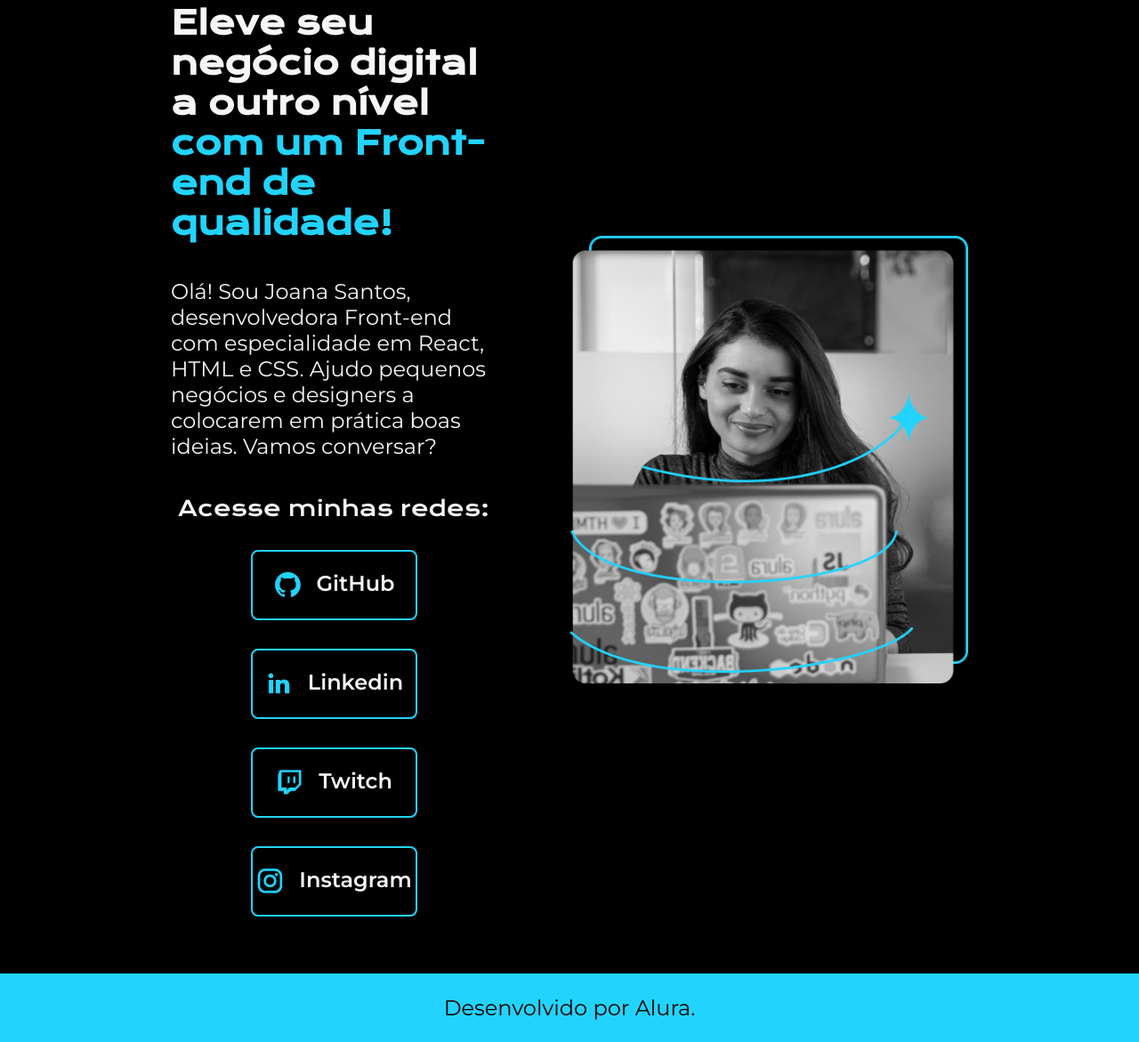
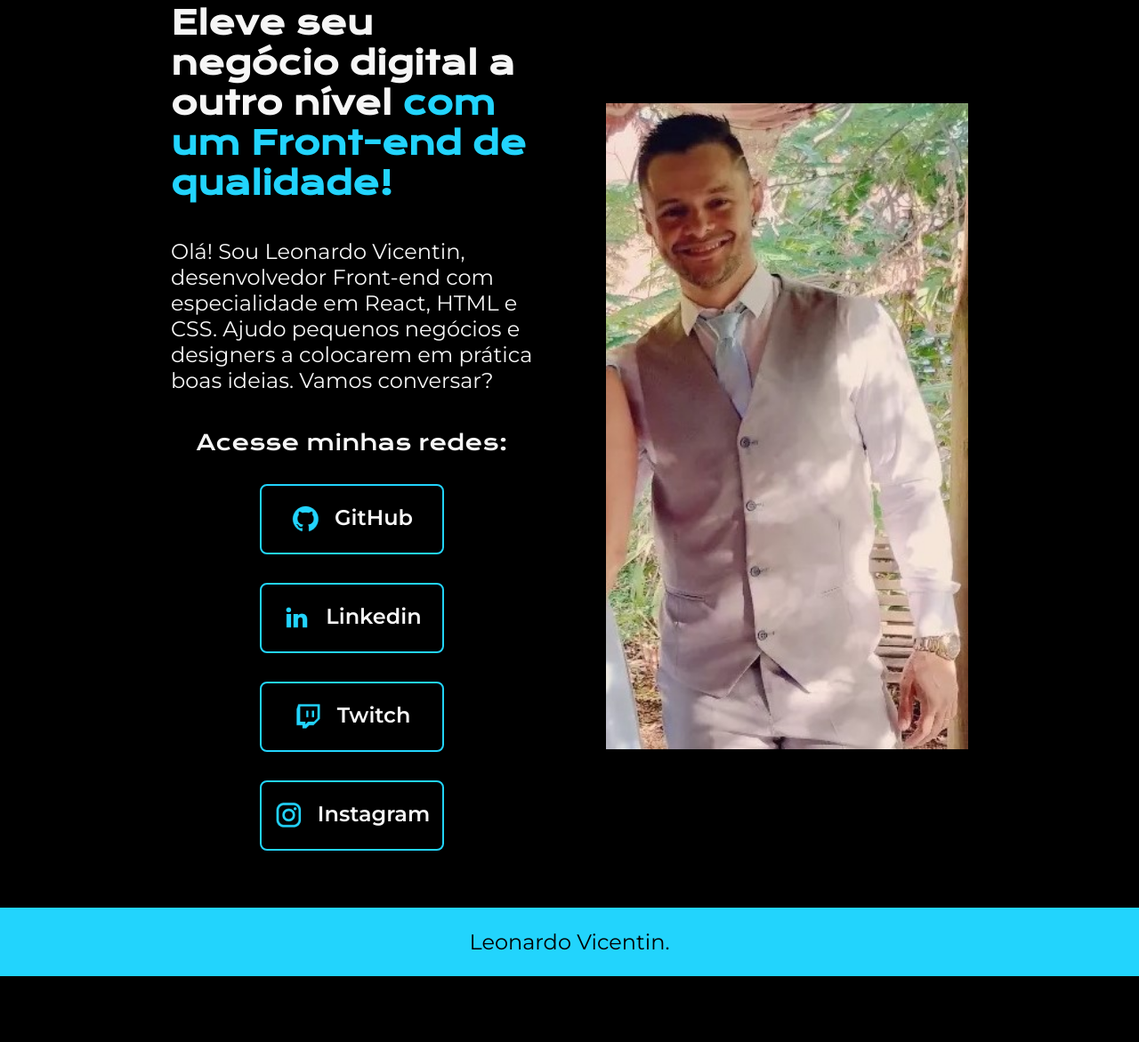
Before and after one commit to LeoVicentin96/html-css3, a plain HTML site: page html_css/index.html in a window 1280 px wide. Shown: the part 116-1287 px from the top of the page at 89% size. After the commit the page ends 1213 px from the top, so only its background shows below. Drawn offline with nearby package versions, Linux system fonts and the light colour scheme.

Commit message:
Add files via upload

```diff
--- a/html_css/index.html
+++ b/html_css/index.html
@@ -16,7 +16,7 @@
     <main class="apresentacao">
         <section class="apresentacao__conteudo">
             <h1 class="apresentacao__conteudo__titulo">Eleve seu negócio digital a outro nível <strong class="titulo-destaque">com um Front-end de qualidade!</strong></h1>
-            <p class="apresentacao__conteudo__texto">Olá! Sou Joana Santos, desenvolvedora Front-end com especialidade em React, HTML e CSS. Ajudo pequenos negócios e designers a colocarem em prática boas ideias. Vamos conversar?</p>
+            <p class="apresentacao__conteudo__texto">Olá! Sou Leonardo Vicentin, desenvolvedor Front-end com especialidade em React, HTML e CSS. Ajudo pequenos negócios e designers a colocarem em prática boas ideias. Vamos conversar?</p>
             <div class="apresentacao__links">
                 <h2 class="apresentacao__link_titulo">Acesse minhas redes:</h2>
                 <a href="https://github.com/LeoVicentin96" class="links">
@@ -37,11 +37,11 @@
                 </a>
             </div>
         </section>
-        <img class="apresentacao__imagem" src="./assets/Imagem.png" alt="Foto da Joana Santos Programando">
+        <img class="apresentacao__imagem" src="./assets/minha -foto.jpg" alt="Foto da Joana Santos Programando">
     </main>
 
     <footer class="rodape">
-        <p class="rodape__descricao">Desenvolvido por Alura.</p>
+        <p class="rodape__descricao">Leonardo Vicentin.</p>
     </footer>
 
 </body>
```
Also changed, not shown: html_css/about.html (+2 -2 lines), html_css/assets/minha -foto.jpg (added).
